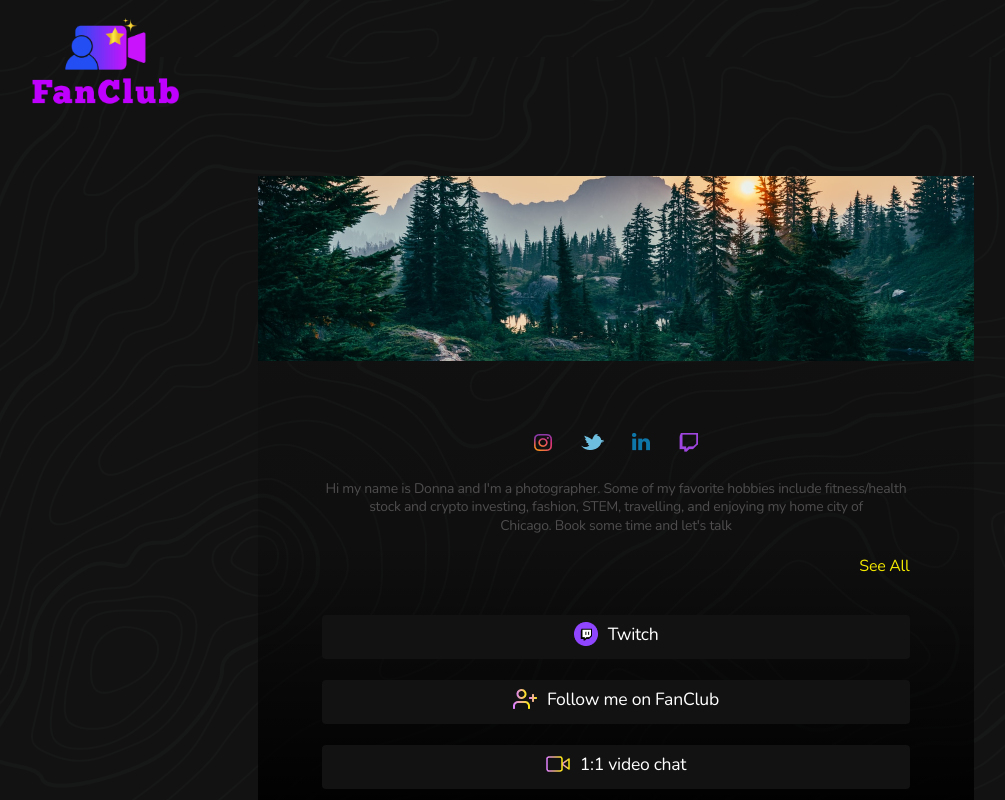
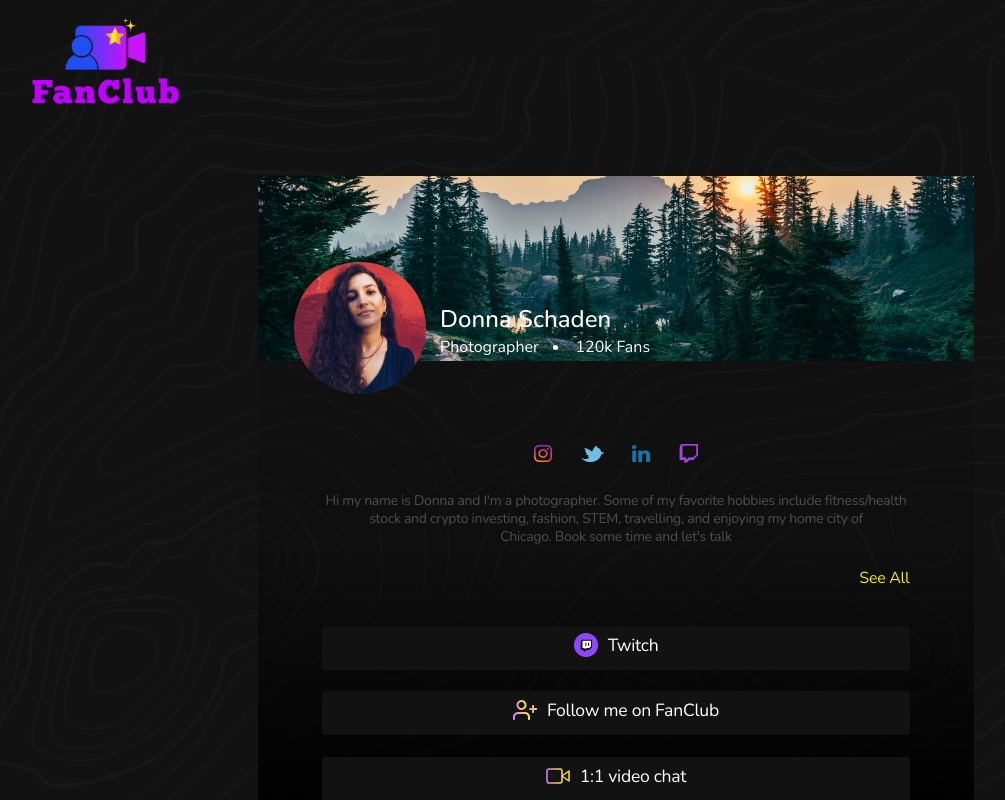
Before and after one commit to maddy12day/amandeep_project, a React (Create React App) app: page /user-profile in a window 1280 px wide. Shown: the whole page, without its empty margins (24-1029 px from the left). Built offline with nearby package versions, Linux system fonts and the light colour scheme.

Commit message:
profile adding

```diff
--- a/src/app/views/Onboarding/userProfile.js
+++ b/src/app/views/Onboarding/userProfile.js
@@ -1,4 +1,4 @@
-import userBg from '../../assets/images/user-bg.png'
+// import userBg from '../../assets/images/user-bg.png'
 import userImg from "../../assets/images/user-img.png"
 import userInsta from "../../assets/images/insta-user.png"
 import userTwitter from '../../assets/images/twitter-user.png'
@@ -30,11 +30,25 @@
     <>
       <div className={`user-container
      ${flag === false ? "user-container1" : ""} `}>
+
+
         <div className="user-background">
-         <img src={userBg} alt="Background"
+         {/* <img src={userBg} alt="Background"
           className='background-image'
-         />
+         /> */}
+         <div className="innerImg">
+          <img src={userImg}  alt="user" className='user-img1'/>
         </div>
+        <div className="user-profile-name">
+          <h4>Donna Schaden</h4>
+          <div className="user-profile-information">
+          <p>Photographer</p>
+          <li>120k Fans</li>
+          </div>
+        </div>
+        </div>
+
+
         {/* <div className='user-image'>
      <img src={userImg}  alt="user"
       className='user-img'
@@ -52,7 +66,7 @@
            className='socials-user'
         />
         </div>
-        <div className='user-paragraph'>
+        <div className={flag === false ?'user-paragraph1':'user-paragraph'}>
          <p>
          Hi my name is Donna and I'm a photographer. Some of my favorite hobbies include fitness/health
          </p>
--- a/src/index.scss
+++ b/src/index.scss
@@ -14,6 +14,7 @@
   // width: 100%;
   // height: 100%;
   margin-bottom: 100px;
+
   .profile-container {
     display: flex;
     flex-direction: column;
@@ -21,14 +22,13 @@
     width: 716px;
     height: 639px;
     background-size: cover;
-    background: linear-gradient(
-      180deg,
+    background: linear-gradient(180deg,
         rgba(18, 18, 18, 0) 0%,
         rgba(0, 0, 0, 0.19) 57.49%,
-      #000000 100%
-    );
+        #000000 100%);
 
     margin: auto;
+
     .profile-icon {
       width: 28px;
       height: 20px;
@@ -36,9 +36,11 @@
       margin-top: 6px;
       margin-left: 9px;
     }
+
     .profile-header {
       margin-top: 28px;
       margin-bottom: 15px;
+
       .profile-heading {
         font-family: "Montserrat";
         font-style: normal;
@@ -56,11 +58,13 @@
         // padding-top: 32px;
         // padding-bottom: 0px;
         margin-bottom: 10px;
+
         h1 {
           margin-top: 6px;
         }
       }
     }
+
     .progress {
       display: flex;
       justify-content: center;
@@ -69,6 +73,7 @@
       // margin-top: -50%;
       // padding-bottom: 20px;
       margin-bottom: 4%;
+
       .progress1 {
         width: 242px;
         height: 4px;
@@ -76,13 +81,16 @@
         border: none;
         margin-left: 3%;
       }
+
       .progress-complete {
         background-color: #a046e0 !important;
       }
     }
+
     .profile-select {
       margin-top: 45px;
     }
+
     .profile-paragraph {
       text-align: center;
       margin-top: 40px;
@@ -94,17 +102,20 @@
       line-height: 33px;
       color: white;
     }
+
     .form-container {
       display: flex;
       align-items: center;
       justify-content: center;
       margin-right: 46px;
+
       form {
         display: flex;
         flex-direction: row;
         margin-right: 10%;
         margin-left: 1.5%;
       }
+
       .form-radio {
         margin: 15px;
         font-family: "Nunito";
@@ -115,6 +126,7 @@
         color: #4f4d4d;
       }
     }
+
     .profile-btn {
       display: flex;
       align-items: center;
@@ -124,6 +136,7 @@
       margin-left: 36%;
       width: 223.94px;
       height: 58px;
+
       button {
         background: #404040;
         border-radius: 45px;
@@ -148,9 +161,11 @@
 // Third step
 .thirdstep-container {
   margin-top: 5%;
+
   .thirdstep-select {
     margin-top: 50px;
   }
+
   .thirdstep-paragraph p {
     text-align: center;
     margin-left: 37%;
@@ -162,6 +177,7 @@
     color: #424242;
     margin-top: 10px;
   }
+
   .thirdstep-paragraph-2 p {
     text-align: center;
     margin-left: 58%;
@@ -174,6 +190,7 @@
     margin-top: 10px;
   }
 }
+
 //
 //
 //
@@ -220,6 +237,7 @@
   font-style: normal;
   font-weight: 700;
 }
+
 .ele:hover {
   color: #ffffff;
 }
@@ -229,6 +247,7 @@
   margin-top: 1rem;
   cursor: pointer;
 }
+
 .custom-contact {
   margin-bottom: 22px;
   font-size: 20px;
@@ -239,13 +258,16 @@
 ==================================== */
 
 @media (min-width: 769px) {
+
   .head,
   .nav {
     display: flex;
   }
+
   .head {
     flex-direction: column;
     align-items: center;
+
     .head {
       width: 80%;
       margin: 0 auto;
@@ -274,6 +296,7 @@
   padding-top: 1rem;
   padding-bottom: 8rem;
 }
+
 .sub-main {
   width: 45rem;
   height: 38rem;
@@ -281,12 +304,10 @@
   justify-content: center;
   padding-top: 3rem;
   padding-bottom: 3rem;
-  background: linear-gradient(
-    180deg,
+  background: linear-gradient(180deg,
       rgba(18, 18, 18, 0) 0%,
       rgba(0, 0, 0, 0.19) 57.49%,
-    #000000 100%
-  );
+      #000000 100%);
 }
 
 .title {
@@ -341,26 +362,31 @@
   font-size: 1.5rem;
   text-indent: 6px;
 }
+
 #resend {
   color: #9d9d9d;
   display: flex;
   justify-content: flex-end;
   margin-right: 5.5rem;
 }
+
 #resendlink {
   color: #f4e900;
   display: flex;
   justify-content: flex-end;
   margin-right: 5.5rem;
 }
+
 #arrow {
   margin-bottom: 3rem;
   margin-right: 40rem;
 }
+
 .pargraph-signup {
   margin-top: 3%;
   // margin-left: 8.5%;
 }
+
 .span-signup {
   width: 424px;
   height: 22px;
@@ -375,6 +401,7 @@
 
   color: #f4e900;
 }
+
 .para-signup {
   color: white;
   width: 424px;
@@ -389,19 +416,23 @@
 
   text-align: center;
 }
+
 .code-para {
   margin-right: 70%;
   color: #9d9d9d;
 }
+
 .error {
   color: #9d9d9d;
   display: flex;
 }
+
 #code {
   color: #777676;
   font-size: 1.5rem;
   text-indent: 6px;
 }
+
 .line {
   border-bottom: 1px solid #bebebe;
   width: 30rem;
@@ -422,10 +453,12 @@
   margin-right: 6%;
   cursor: pointer;
 }
+
 .symb {
   margin-bottom: 11px;
   margin-left: 78px;
 }
+
 .frame-icon {
   margin-left: 25%;
 }
@@ -455,6 +488,7 @@
   margin-bottom: 0px;
   line-height: 40px;
 }
+
 .footer-container {
   padding-left: 99px;
   padding-right: 99px;
@@ -463,6 +497,7 @@
 .footer-list {
   display: flex;
 }
+
 .footer-btn {
   margin-left: 0px;
 }
@@ -533,15 +568,19 @@
   width: 492px;
   height: 0px;
 }
+
 .code {
   margin-left: 7px;
 }
+
 .signup-icon {
   margin-left: 7%;
 }
+
 .verify-button {
   margin-right: 6%;
 }
+
 #arrow {
   margin-right: 94%;
 }
@@ -585,11 +624,11 @@
   transition: all 0.4s;
 }
 
-input[type="radio"]:checked + label::after {
+input[type="radio"]:checked+label::after {
   background: rgba(160, 70, 224, 1);
 }
 
-input[type="radio"]:checked + label::before {
+input[type="radio"]:checked+label::before {
   border: 2px solid #a046e0;
 }
 
@@ -597,33 +636,41 @@
   .con {
     width: 100%;
     margin: auto;
+
     .profile-container {
       width: 89%;
       margin: 0px auto;
+
       .form-container .form-radio {
         font-size: 16px;
       }
+
       .profile-select {
         margin-top: 21px;
       }
+
       .profile-header .profile-heading {
         width: 222px;
         margin-bottom: -17px;
+
         h1 {
           font-size: 23px;
           margin-right: 11px;
         }
       }
+
       .profile-paragraph {
         font-size: 13px;
         margin-right: 20%;
         margin-top: 30px;
       }
+
       .form-container {
         flex-direction: column;
         align-items: start;
         margin-left: 25%;
       }
+
       .profile-btn {
         width: 136px;
         margin-left: 28%;
@@ -631,6 +678,7 @@
         margin-top: 26%;
         font-size: 17px;
       }
+
       .progress {
         .progress1 {
           width: 97.5px;
@@ -640,17 +688,20 @@
     }
   }
 }
+
 @media screen and (max-width: 767px) {
   .thirdstep-container {
     .thirdstep-paragraph p {
       font-size: 8px;
       margin-top: -9px;
     }
+
     .thirdstep-paragraph-2 p {
       font-size: 8px;
       margin-top: -9px;
     }
   }
+
   .error1 {
     font-size: 10px;
     margin-right: 20px;
@@ -662,50 +713,64 @@
     width: 20rem;
     height: 41rem;
   }
+
   .para-signup {
     width: 299px;
     font-size: 13px;
   }
+
   .span-signup {
     font-size: 13px;
   }
+
   .code-para {
     margin-right: 52%;
   }
+
   #code {
     font-size: 16px;
     margin-right: 3px;
   }
+
   .symb {
     margin-right: -5px;
   }
+
   .image-signup {
     width: 288px;
   }
+
   .signup-image {
     width: 95%;
   }
+
   .title {
     font-size: 2.5rem;
     margin: 0px auto;
     margin-bottom: 25%;
   }
+
   #arrow {
     margin-right: 89%;
   }
+
   .para {
     font-size: 12px;
   }
+
   .signup-input {
     width: 305px;
   }
+
   .signup-icon {
     margin-left: 22%;
   }
+
   .verify-button {
     margin-right: 12px;
     margin-top: 18%;
   }
+
   .icon {
     margin: auto;
     display: block;
@@ -721,16 +786,20 @@
     padding-left: 0px;
     margin-bottom: -12px;
   }
+
   .footer-btn {
     margin-left: 6px;
     margin-top: 33px;
   }
+
   .social-links {
     margin-top: 22px;
   }
+
   .logo-image {
     margin-left: 8px;
   }
+
   .footer-list {
     display: flex;
     flex-direction: column;
@@ -740,9 +809,11 @@
     width: 86%;
     height: 100%;
   }
+
   .nav {
     justify-content: space-between;
   }
+
   .ele {
     font-size: 22px;
     margin-right: 0px;
@@ -750,25 +821,32 @@
     margin-left: 0px;
     margin: 0px auto;
   }
+
   .mobile-icon {
     margin-left: 22%;
   }
+
   .otp-icon {
     margin-left: 52px;
     height: 31px;
   }
+
   .arrow-mobile {
     margin-left: 27px;
   }
+
   .line {
     width: 19rem;
   }
+
   .mobile-icon {
     margin-left: 23%;
   }
+
   .frame-icon {
     margin-left: 86px;
   }
+
   #otp {
     font-size: 17px;
   }
@@ -782,13 +860,12 @@
 .finish-container {
   width: 716px;
   height: 588px;
-  background: linear-gradient(
-    180deg,
+  background: linear-gradient(180deg,
       rgba(18, 18, 18, 0) 0%,
       rgba(0, 0, 0, 0.19) 57.49%,
-    #000000 100%
-  );
+      #000000 100%);
   margin: auto;
+
   .finish-heading {
     text-align: center;
     width: 697px;
@@ -804,6 +881,7 @@
     background-clip: text;
     margin-top: 72px;
   }
+
   .finish-paragraph {
     width: 550px;
     height: 37px;
@@ -816,12 +894,14 @@
     margin-left: 153px;
     margin-top: 100px;
   }
+
   .finish-image {
     display: flex;
     align-items: center;
     justify-content: center;
     margin-top: 2%;
   }
+
   .finish-link {
     display: flex;
     align-items: center;
@@ -830,6 +910,7 @@
     width: 170.43px;
     height: 57px;
     margin: 0px auto;
+
     .image-finish {
       margin-right: 10px;
     }
@@ -840,14 +921,17 @@
   .finish-page {
     width: 100%;
     margin: auto;
+
     .finish-container {
       width: 95%;
       margin: 0px auto;
       height: 628px;
+
       .finish-heading {
         width: 96%;
         margin-left: 7px;
       }
+
       .finish-paragraph {
         font-size: 153%;
         // margin-left: 27px;
@@ -855,10 +939,12 @@
         margin: 0px auto;
         width: 323px;
       }
+
       .finish-link {
         margin-top: 45px;
         display: flex;
         flex-direction: column;
+
         .image2-finish {
           margin-top: 12%;
           margin-right: 7px;
@@ -867,11 +953,13 @@
     }
   }
 }
+
 /* Phone Input Style */
 .react-tel-input {
   margin-left: 5px;
   width: auto;
 }
+
 .react-tel-input .form-control {
   background: transparent !important;
   border: none !important;
@@ -886,6 +974,7 @@
   background-color: transparent !important;
   border: none !important;
 }
+
 .react-tel-input .flag-dropdown.open {
   background: transparent !important;
 }
@@ -912,12 +1001,15 @@
     justify-content: center;
     align-items: center;
   }
+
   .col {
     display: flex;
   }
+
   .footer-btn {
     margin-bottom: 3px;
   }
+
   ul {
     white-space: nowrap;
     list-style: none;
@@ -925,28 +1017,36 @@
     margin-bottom: 0px;
     margin-left: 86px;
   }
+
   .finish-heading {
     margin-left: 20px;
   }
+
   .logo-image {
     margin-right: 100px;
   }
+
   .icon {
     margin: auto;
     display: block;
   }
+
   .custom-contact {
     margin: 0px auto;
   }
+
   .social-links {
     margin-top: 35px;
   }
+
   .sub-main {
     height: 41rem;
   }
+
   .title {
     margin-left: 42px;
   }
+
   .para {
     font-size: 21px;
   }
@@ -955,17 +1055,17 @@
 // early acess page
 .early-main-container {
   margin-bottom: 63px;
+
   .early-con {
     width: 716px;
     height: 604px;
-    background: linear-gradient(
-      180deg,
+    background: linear-gradient(180deg,
         rgba(18, 18, 18, 0) 0%,
         rgba(0, 0, 0, 0.19) 57.49%,
-      #000000 100%
-    );
+        #000000 100%);
     margin: auto;
   }
+
   .early-heading {
     width: 697px;
     height: 126px;
@@ -984,15 +1084,19 @@
     text-align: center;
     margin-top: 72px;
   }
+
   .early-input2 {
     margin-top: 8%;
   }
+
   .early-number {
     margin-top: 8%;
     width: 31rem;
   }
+
   .early-button {
     margin-top: 15%;
+
     .early-btn {
       display: flex;
       align-items: center;
@@ -1009,28 +1113,35 @@
     width: 100%;
     height: 640px;
     margin: auto;
+
     .early-con {
       width: 90%;
       margin: 0px auto;
     }
+
     .early-heading {
       width: 97%;
       margin: 0px auto;
       margin-top: 31%;
     }
+
     .early-button {
       margin-top: 30%;
     }
+
     .early-input2 {
       margin-top: 10%;
     }
+
     .early-number {
       width: 15.2rem;
       margin-top: 10%;
+
       .early-mobile {
         margin-left: 34%;
       }
     }
+
     .early-input3 {
       margin-top: 10%;
     }
@@ -1040,20 +1151,20 @@
 // Submit page
 .submit-container {
   margin-bottom: 86px;
+
   .submit-con {
     width: 716px;
     height: 653px;
-    background: linear-gradient(
-      180deg,
+    background: linear-gradient(180deg,
         rgba(18, 18, 18, 0) 0%,
         rgba(0, 0, 0, 0.19) 57.49%,
-      #000000 100%
-    );
+        #000000 100%);
     margin: auto;
     display: flex;
     justify-content: center;
     align-items: center;
   }
+
   .submit-heading {
     width: 697px;
     height: 126px;
@@ -1069,6 +1180,7 @@
     -webkit-text-fill-color: transparent;
     background-clip: text;
     text-fill-color: transparent;
+
     .submit-paragraph {
       text-align: center;
       line-height: 100px;
@@ -1082,10 +1194,12 @@
     width: 100%;
     height: 640px;
     margin: auto;
+
     .submit-con {
       width: 90%;
       margin: 0px auto;
     }
+
     .submit-heading {
       width: 360px;
       font-size: 30px;
@@ -1098,35 +1212,51 @@
 .user-container {
   width: 716px;
   height: 647px;
-  background: linear-gradient(
-    180deg,
+  background: linear-gradient(180deg,
       rgba(18, 18, 18, 0) 0%,
       rgba(0, 0, 0, 0.19) 57.49%,
-    #000000 100%
-  );
+      #000000 100%);
   margin: auto;
   margin-bottom: 92px;
+
   .user-background {
-    .background-image {
-      position: relative;
+    background-image: url('./app/assets/images/user-bg.png');
+    background-repeat: no-repeat;
+    display: flex;
+
+    .user-profile-name {
+      margin-top: 18%;
+      margin-left: 2%;
+      color: white;
+      font-weight: 700;
+      line-height: 10px;
+
+      .user-profile-information {
+        display: flex;
+        width: 210px;
+        justify-content: space-between;
+        font-weight: 300;
       }
     }
-  .user-image {
-    .user-img {
-      position: absolute;
-      left: 35%;
-      top: 30%;
+
+    .innerImg {
+      display: inline-block;
+      margin-top: 12%;
+      margin-left: 5%;
     }
   }
+
   .user-social {
     display: flex;
     justify-content: center;
     align-items: center;
-    margin-top: 8%;
+    margin-top: 5%;
+
     .socials-user {
       margin: 2%;
     }
   }
+
   .user-paragraph {
     // width: 741px;
     // height: 54px;
@@ -1142,10 +1272,12 @@
 
     color: #4f4d4d;
     margin-top: 2%;
+
     p {
       margin-bottom: 0px;
     }
   }
+
   .user-links {
     font-family: "Nunito";
     font-style: normal;
@@ -1164,6 +1296,7 @@
     margin-top: 3%;
     cursor: pointer;
   }
+
   .user-media {
     display: flex;
     justify-content: center;
@@ -1176,9 +1309,11 @@
     background: #121212;
     border-radius: 4px;
     margin-top: 3%;
-    .user-media-img{
+
+    .user-media-img {
       padding-top: 7px;
     }
+
     .user-media-para {
       font-family: "Nunito";
       font-style: normal;
@@ -1197,10 +1332,11 @@
   }
 }
 
-.user-para{
+.user-para {
   padding-right: 20px;
 }
-.user-image{
+
+.user-image {
   padding-left: 27px;
 }
 
@@ -1215,19 +1351,31 @@
   margin-top: 8%;
   margin-left: 7%;
 }
+
 .socials-user {
   margin: 2%;
 }
-.user-container1{
+
+.user-container1 {
   width: 716px;
-  height: 995px;
-  background: linear-gradient(
-    180deg,
+  height: 970px;
+  background: linear-gradient(180deg,
       rgba(18, 18, 18, 0) 0%,
       rgba(0, 0, 0, 0.19) 57.49%,
-    #000000 100%
-  );
+      #000000 100%);
   margin: auto;
   margin-bottom: 92px;
   margin-top: -71px;
 }
+
+.user-paragraph1 {
+  font-family: "Nunito";
+  font-style: normal;
+  font-weight: 300;
+  font-size: 14px;
+  line-height: 18%;
+  letter-spacing: -0.272011px;
+  color: #4f4d4d;
+  margin-top: 2%;
+  padding-left: 60px;
+}
```
Lines whose indentation alone changed are shown as unchanged.
